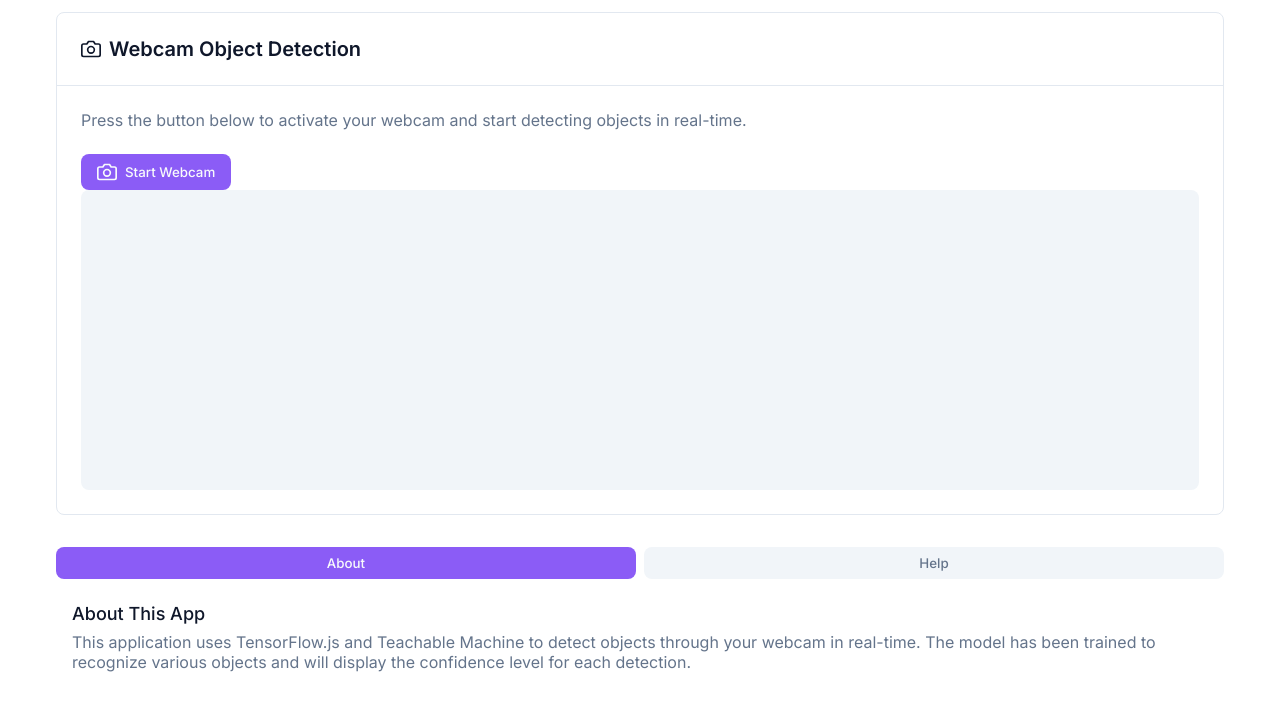
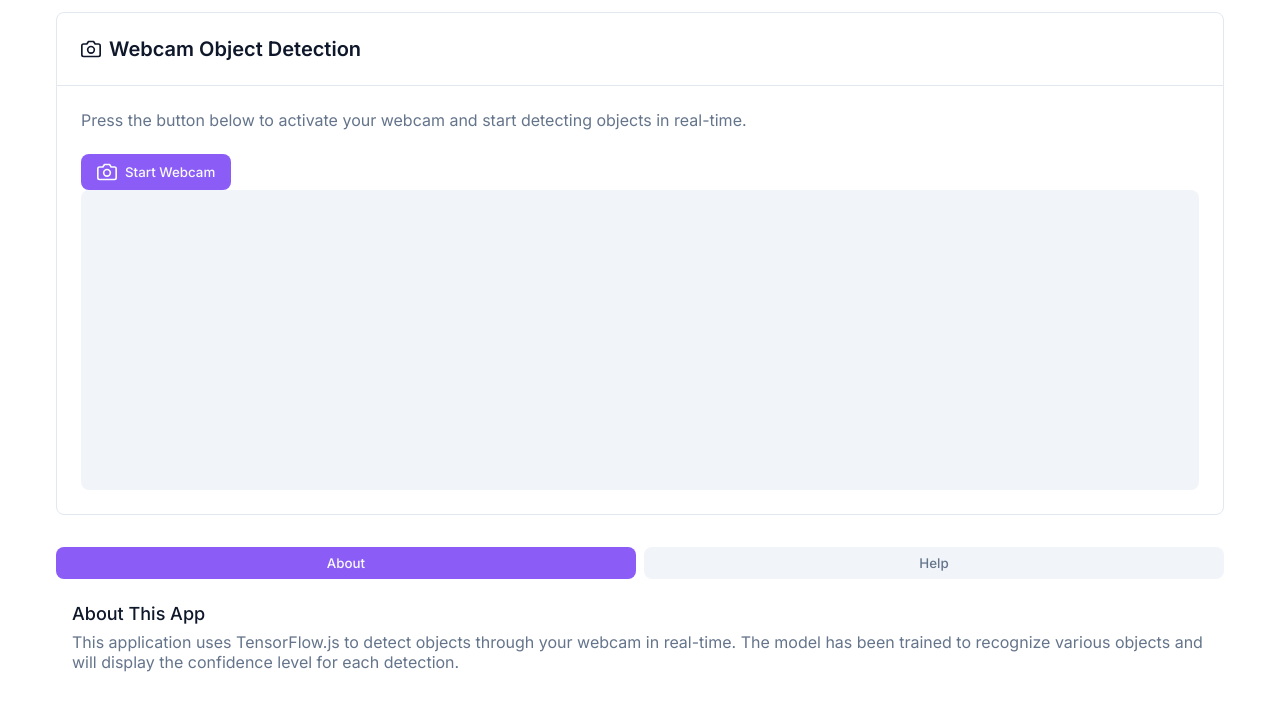
Before and after one commit to ali-shokor/object-detection, a plain HTML site: page index.html in a window 1280 px wide. Shown: the part 92-802 px from the top of the page. Drawn offline with Linux system fonts and the light colour scheme.

Commit message:
Update index.html

```diff
--- a/index.html
+++ b/index.html
@@ -431,7 +431,7 @@
             <div id="about-tab" class="tab-content active">
                 <h3 class="tab-title">About This App</h3>
                 <p class="description">
-                    This application uses TensorFlow.js and Teachable Machine to detect objects through your webcam in real-time.
+                    This application uses TensorFlow.js to detect objects through your webcam in real-time.
                     The model has been trained to recognize various objects and will display the confidence level for each detection.
                 </p>
             </div>
```
